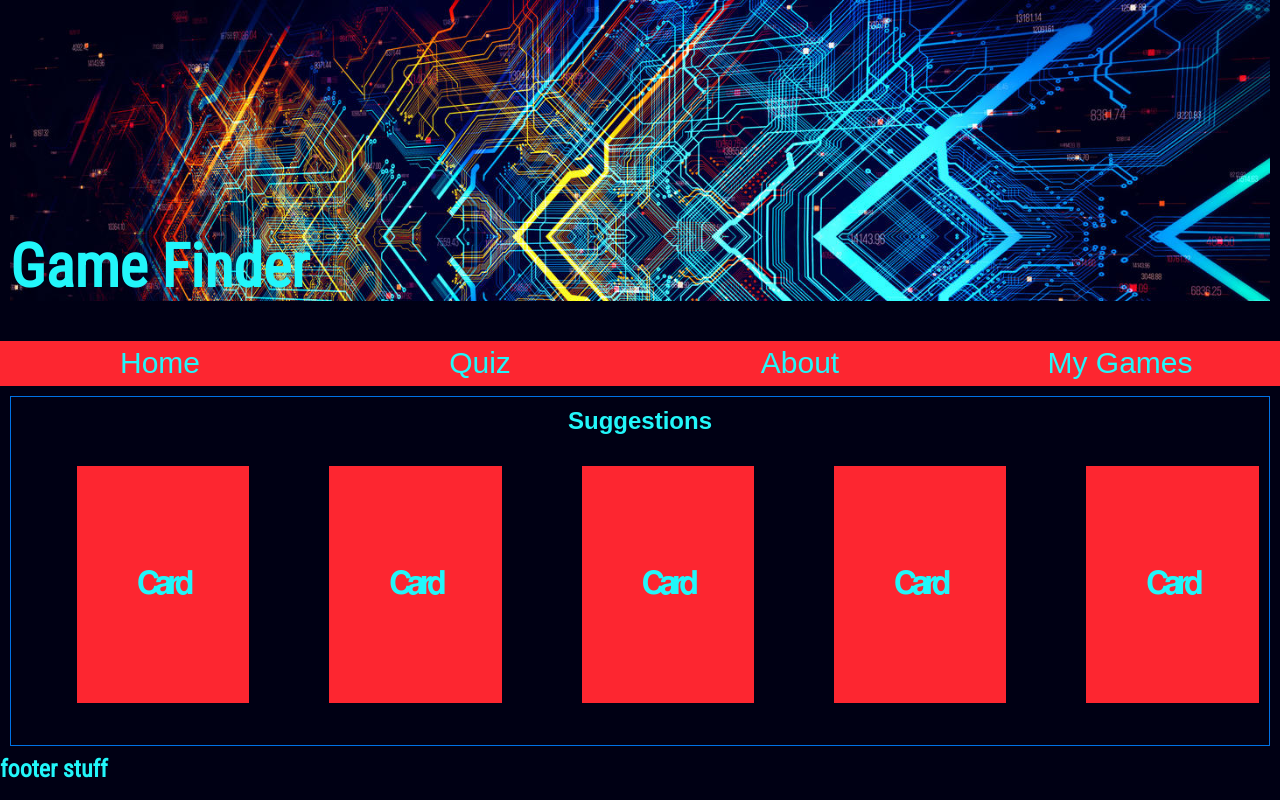
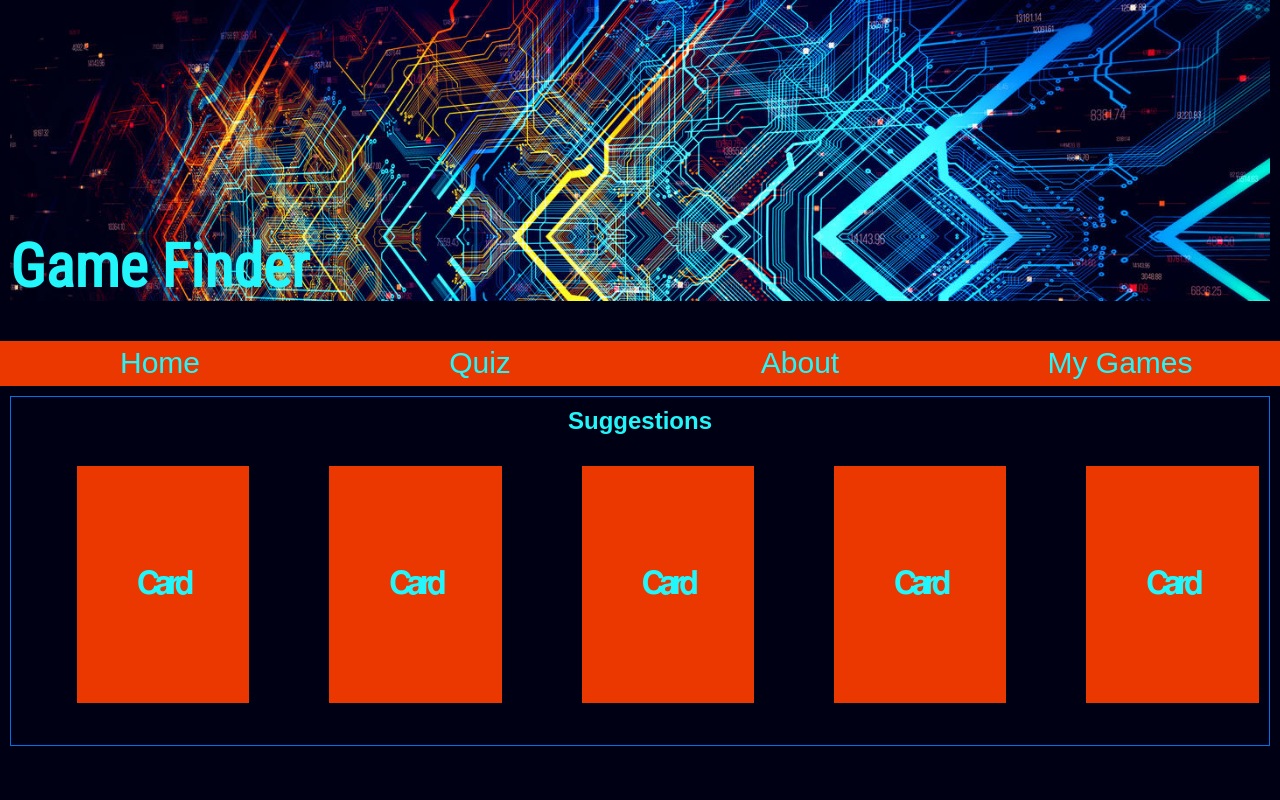
Before and after one commit to gray-turtle/game-finder, a plain HTML site: page index.html in a window 1280 px wide. Drawn offline with nearby package versions, Linux system fonts and the light colour scheme.

Commit message:
minor tweaks to colors

```diff
--- a/assets/css/style.css
+++ b/assets/css/style.css
@@ -2,7 +2,7 @@
   --main-bg-color: #000014;
   --secondary-bg-color: #fd2630;
   --main-color: #22f6fa;
-  --seconday-color: #eb3800;
+  --secondary-color: #eb3800;
   --tertiary-color: #0072e5;
 }
 
@@ -32,10 +32,11 @@ header {
   padding: 15% 0 0 0;
   margin: 0 10px 0 10px;
   font-size: 30px;
+  color: var(--seconday-color);
 }
 
 nav {
-  background-color: var(--secondary-bg-color);
+  background-color: var(--secondary-color);
   font-size: 30px;
   padding: 5px 0 5px 0;
 }
@@ -69,7 +70,7 @@ main {
 
 .card {
   flex: 0 0 auto;
-  background-color: var(--secondary-bg-color);
+  background-color: var(--secondary-color);
   transition: 0.3s;
   padding: 100px 60px 100px 60px;
   margin: 30px 40px 30px 40px;
--- a/index.html
+++ b/index.html
@@ -50,10 +50,6 @@
         </div>
     </main>
 
-    <footer>
-        <h2>footer stuff</h2>
-    </footer>
-
     <script src="https://code.jquery.com/jquery-3.5.1.slim.min.js" integrity="sha384-DfXdz2htPH0lsSSs5nCTpuj/zy4C+OGpamoFVy38MVBnE+IbbVYUew+OrCXaRkfj" crossorigin="anonymous"></script>
     <script src="../game-finder/assets/js/script.js"></script>
 </body>
```
